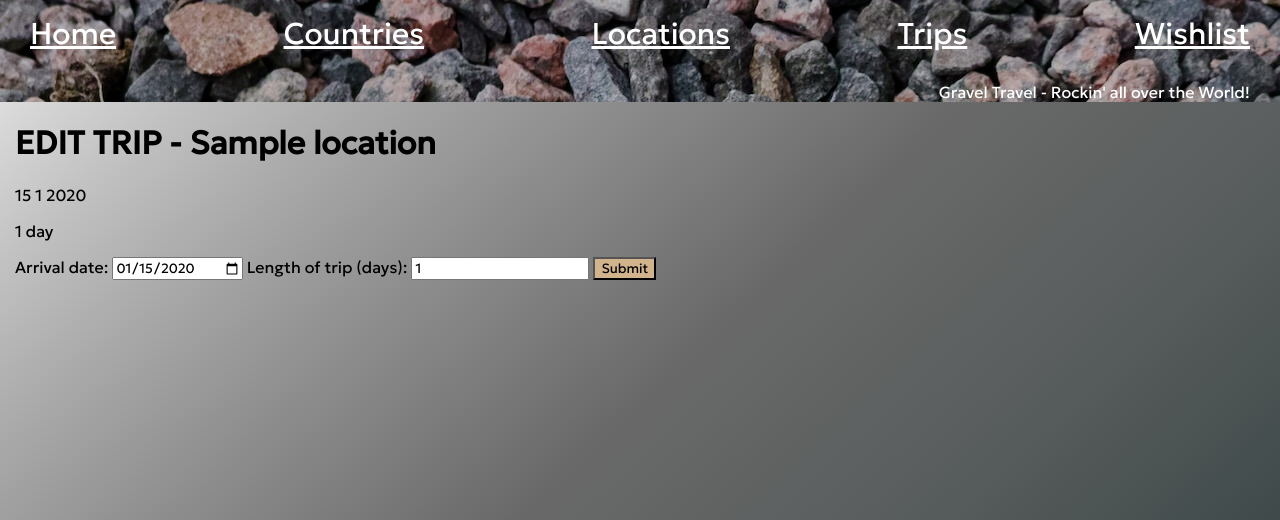
After one commit to mr-mckenzie/Gravel-Travel, a Flask app: template templates/trips/edit.jinja in a window 1280 px wide. The commit adds this page. Shown: the top 520 px of the page. Run offline with Flask 3, Linux system fonts and the light colour scheme; the template is opened without the code that fills it: most values are stand-ins (such as "Sample title", 1, 10 or a date in 2020).

Commit message:
added functionality to update/edit a trip

```diff
--- a/repositories/trip_repository.py
+++ b/repositories/trip_repository.py
@@ -139,3 +139,9 @@ def get_single_trip(input_id):
     id = result[0]
 
     return Trip(location, date, length, id)
+
+#udate a trip
+def update_trip(input_date, input_length, input_id) :
+    sql = 'UPDATE trips SET date_visited = (%s), length_of_visit = (%s) WHERE id = (%s)'
+    value = [input_date, input_length, input_id]
+    run_sql(sql, value)
--- a/templates/locations/single_location.jinja
+++ b/templates/locations/single_location.jinja
@@ -29,7 +29,7 @@
 
         <div class="button_box">
 
-            <form action="/locations/{{input_location.id}}/trips/{{trip.id}}/edit" method="get">
+            <form action="/locations/{{input_location.id}}/trips/{{trip.id}}/edit" method="GET">
                 <input class="button" type="submit" id="edit" value="Edit" >
             </form>
 
--- /dev/null
+++ b/templates/trips/edit.jinja
@@ -0,0 +1,24 @@
+{% extends 'base.jinja'%}
+
+{% block content %}
+<h1>EDIT TRIP - {{location.name}}</h1>
+
+        <p>{{trip.date.day}} {{trip.date.month}} {{trip.date.year}}</p>
+        <p>{{trip.length}} {{'days' if trip.length>1 else 'day'}} </p>
+
+<form class="edit_trip_form" action="/locations/{{location.id}}/trips/{{trip.id}}/edit" method="post">
+    {# <select name="location_id" id="location-select" style="display: none;">
+        <option value="{{input_location.id}}">{{input_location.name}}, {{input_location.country.name}}</option>
+    </select> #}
+
+
+    <label for="date">Arrival date:</label>
+    <input type="date" name="date" id="date" value={{trip.date}} required>
+
+    <label for="length">Length of trip (days):</label>
+    <input type="number" name="length" id="length" min="1" value={{trip.length}} required>
+
+    <input type="submit" value="Submit" class="button">
+</form>
+
+{% endblock %}
```
Also changed, not shown: controllers/location_controller.py (+4 -4 lines), controllers/trip_controller.py (+21 -5 lines).
